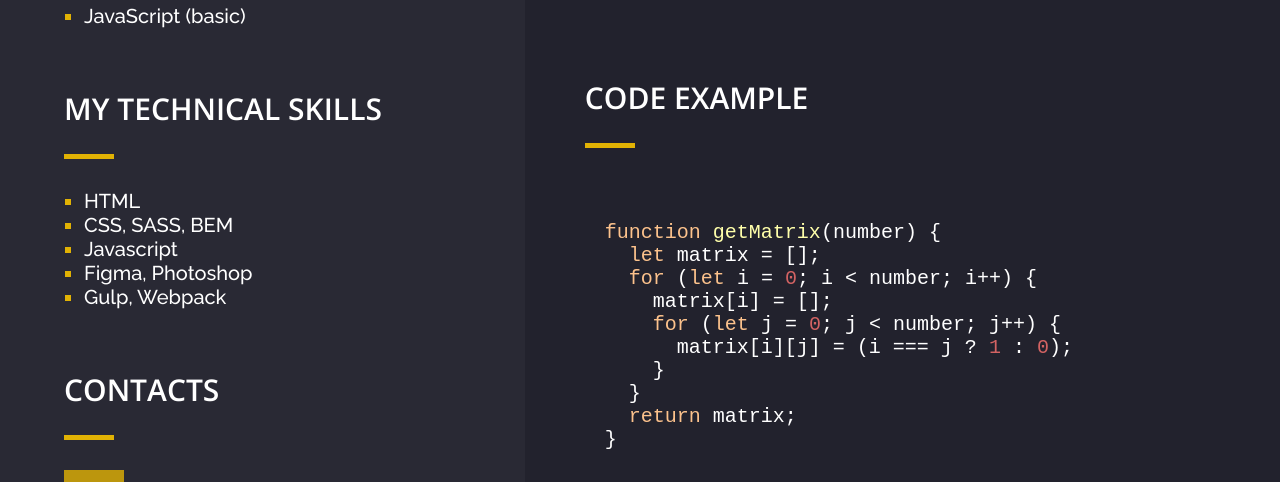
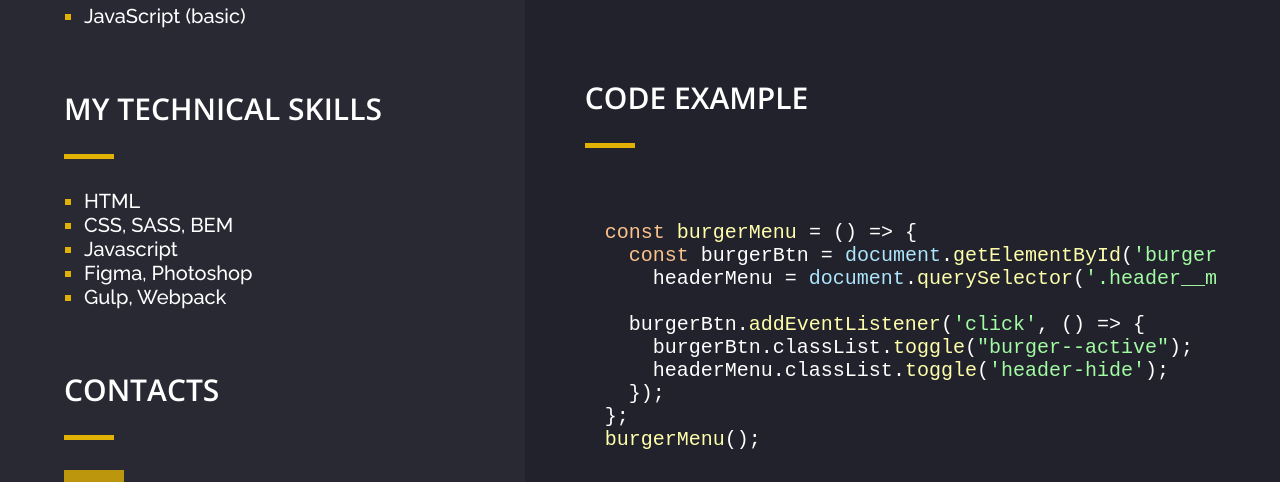
Before and after one commit to andrea-konova/rsschool-cv, a plain HTML site: page index.html in a window 1280 px wide. Shown: the part 1424-1906 px from the top of the page. Drawn offline with nearby package versions, Linux system fonts and the light colour scheme.

Commit message:
fix: fix bugs

```diff
--- a/index.html
+++ b/index.html
@@ -178,16 +178,16 @@
             <h3 class="section__title section__title--light">Code example</h3>
             <pre>
               <code class="javascript">
-function getMatrix(number) {
-  let matrix = [];
-  for (let i = 0; i < number; i++) {
-    matrix[i] = [];
-    for (let j = 0; j < number; j++) {
-      matrix[i][j] = (i === j ? 1 : 0);
-    }
-  }
-  return matrix;
-}
+const burgerMenu = () => {
+  const burgerBtn = document.getElementById('burger'),
+    headerMenu = document.querySelector('.header__menu');
+
+  burgerBtn.addEventListener('click', () => {
+    burgerBtn.classList.toggle("burger--active");
+    headerMenu.classList.toggle('header-hide');
+  });
+};
+burgerMenu();
               </code>
             </pre>
           </div>
--- a/style.sass
+++ b/style.sass
@@ -59,7 +59,7 @@ ul.list
       width: 50px
       height: 5px
       background-color: $yellow
-      transition: all 0.3s
+      transition: all 0.5s
     &:hover
       &::after
         width: 40%
```
Also changed, not shown: style.css.
